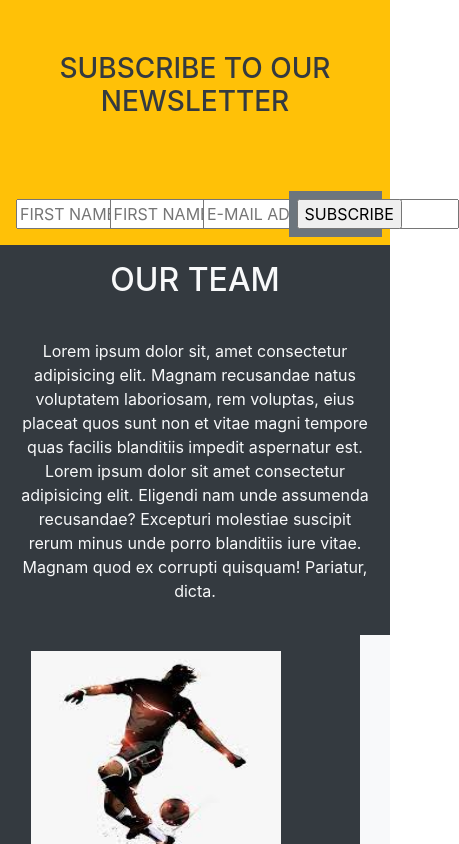
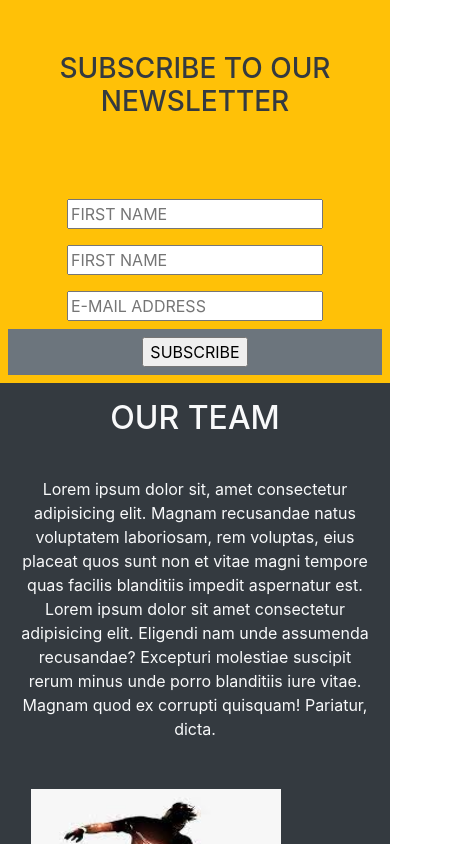
Before and after one commit to Rushendir/bootstrap_file, a plain HTML site: page bootstrap_framework.html in a window 390 px wide. Shown: the part 1675-2519 px from the top of the page, 459 px wide, since content can reach past the window. Drawn offline with nearby package versions, Linux system fonts and the light colour scheme.

Commit message:
Add files via upload

```diff
--- a/bootstrap_framework.html
+++ b/bootstrap_framework.html
@@ -88,15 +88,15 @@
        </div>
        <!--first row finish-->
        <div id="subscribe" class="row bg-warning text-center text-dark p-5">
-            <h3 class="col-12 text-center text-dark p-2">SUBSCRIBE TO OUR NEWSLETTER</h3>
+            <h3 class="col-md-12 col-sm-12 text-center text-dark p-2">SUBSCRIBE TO OUR NEWSLETTER</h3>
        </div>
        <div class="row bg-warning text-center text-dark p-2">
-              <article class="col-3 text-dark text-center p-2"><input type="text" name="txtname" placeholder="FIRST NAME" readonly></article>
-              <article class="col-3 text-dark text-center p-2"><input type="text" name="txtname" placeholder="FIRST NAME" readonly></article>
-              <article class="col-3 text-dark text-center p-2"><input type="email" name="ememail" placeholder="E-MAIL ADDRESS" readonly></article>
-              <article class="col-3 text-center text-light p-2 active bg-secondary"><input type="submit" value="SUBSCRIBE" name="txtsubscribe" placeholder="SUBSCRIBE" readonly></article>
+              <article class="col-md-3 col-sm-12 text-dark text-center p-2"><input type="text" name="txtname" placeholder="FIRST NAME" readonly></article>
+              <article class="col-md-3 col-sm-12 text-dark text-center p-2"><input type="text" name="txtname" placeholder="FIRST NAME" readonly></article>
+              <article class="col-md-3 col-sm-12 text-dark text-center p-2"><input type="email" name="ememail" placeholder="E-MAIL ADDRESS" readonly></article>
+              <article class="col-md-3 col-sm-12 text-center text-light p-2 active bg-secondary"><input type="submit" value="SUBSCRIBE" name="txtsubscribe" placeholder="SUBSCRIBE" readonly></article>
        </div>
-       <div class="content">
+       <div class="content bg-dark">
        <div id="our-team" class="row bg-dark">
            <h2 class="col-12 text-center text-light p-3">OUR TEAM</h2>
            <P class=" col-12 p-3 text-center text-light">Lorem ipsum dolor sit, amet consectetur adipisicing elit. Magnam recusandae natus voluptatem laboriosam, rem voluptas, eius placeat quos sunt non et vitae magni tempore quas facilis blanditiis impedit aspernatur est. <br> Lorem ipsum dolor sit amet consectetur adipisicing elit. Eligendi nam unde assumenda recusandae? Excepturi molestiae suscipit rerum minus unde porro blanditiis iure vitae. Magnam quod ex corrupti quisquam! Pariatur, dicta.</P>
--- a/framework_style.css
+++ b/framework_style.css
@@ -92,8 +92,8 @@
     width:100%;
   }
 }
-@media only screen and (max-width: 576px){
+/*@media only screen and (max-width: 576px){
   #div4{
     width:100%;
   }
-}
+}*/
```
